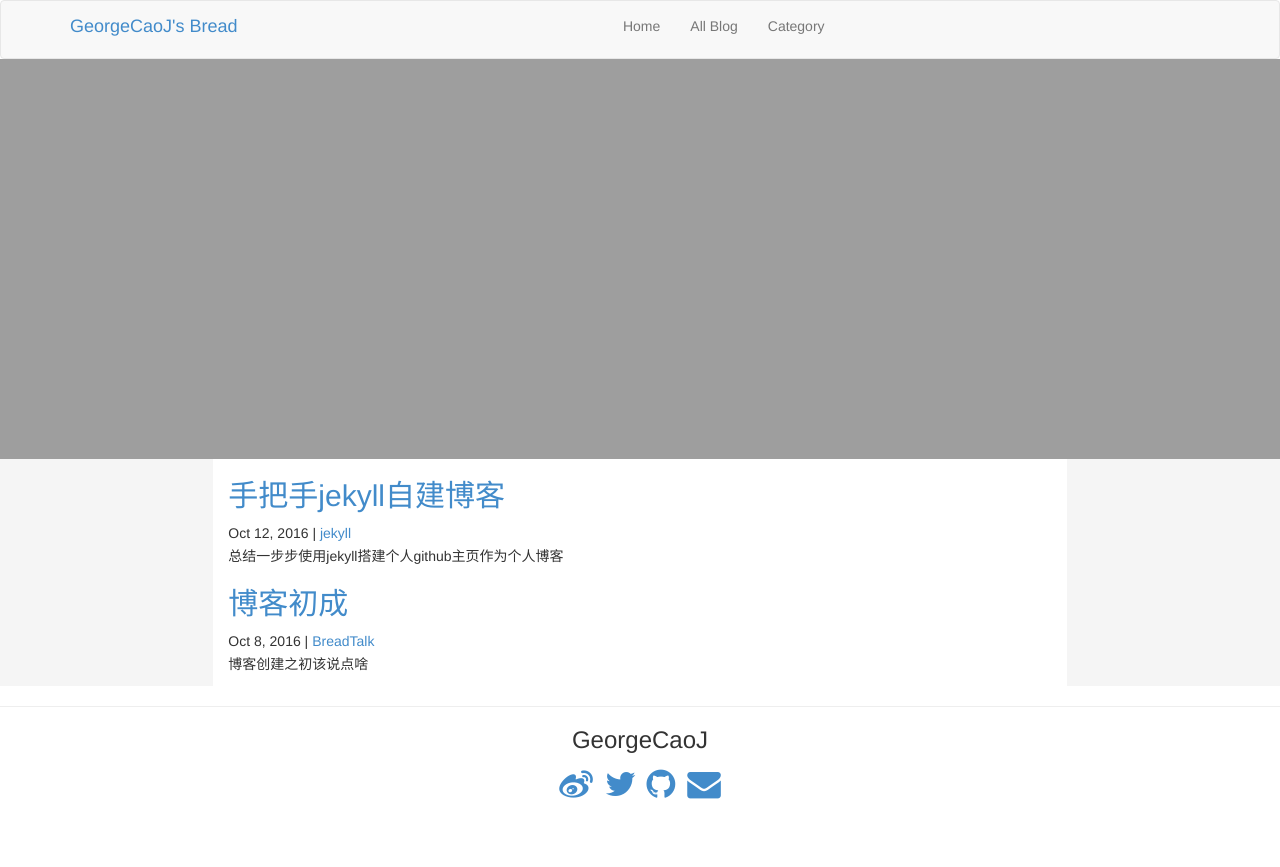
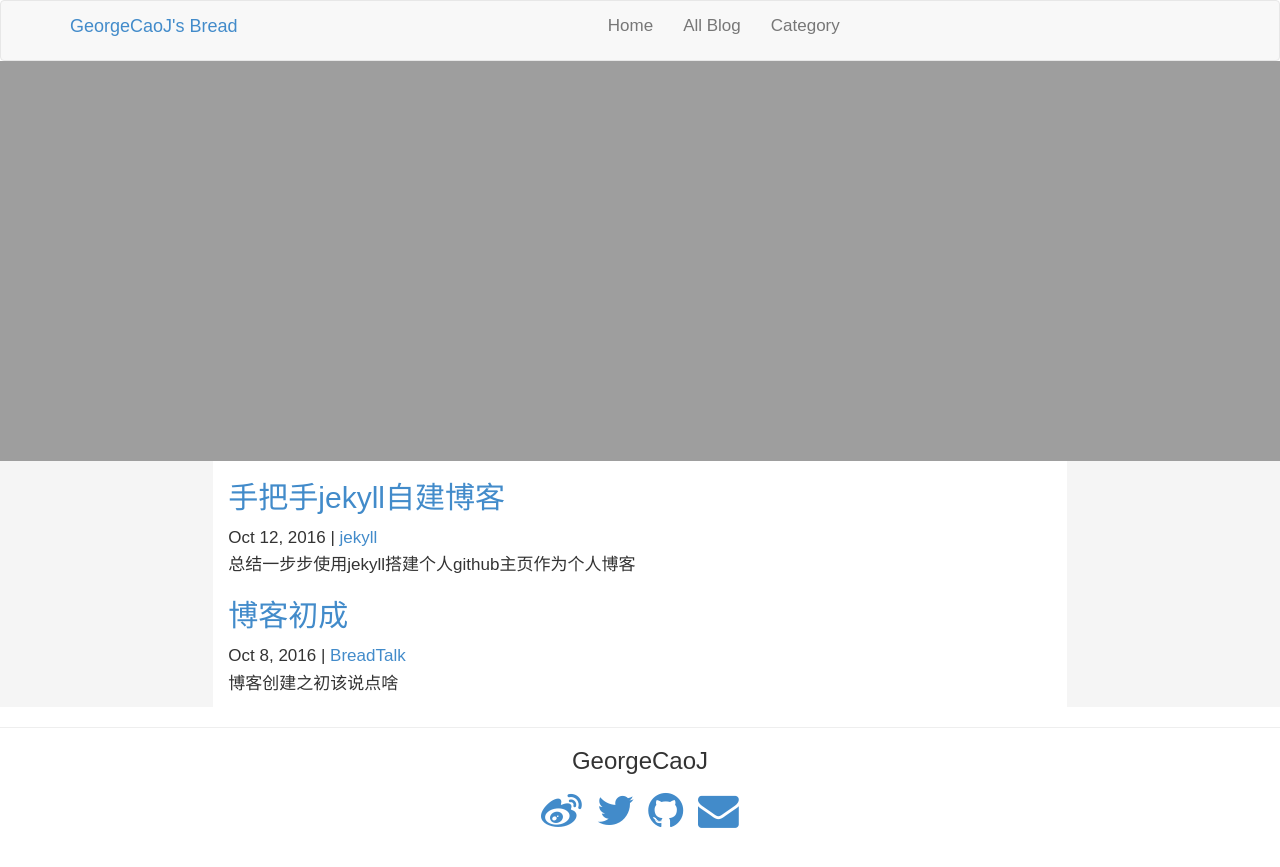
Before and after one commit to GeorgeCaoJ/blog, a Jekyll site: the page built from index.html, in a window 1280 px wide. Shown: the top 867 px of the page. Built offline with Jekyll 4.4.1, drawn with Linux system fonts in a browser that asks for light colours; Markdown is read by kramdown in place of the engine named in the settings.

Commit message:
change font-family and font-size

```diff
--- a/css/common.css
+++ b/css/common.css
@@ -20,6 +20,7 @@
 
 body {
   line-height: 1.628571;
+  font-size: 17px;
 }
 
 .backgroundIMG{
@@ -68,11 +69,5 @@
 }
 
 body,button, input, select, textarea,h1 ,h2, h3, h4, h5, h6, p {
-<<<<<<< HEAD
     font-family: "Arial","Microsoft YaHei","黑体","宋体",sans-serif;
-
-
-=======
-    font-family: Georgia, "Times New Roman", "Microsoft YaHei", "微软雅黑", STXihei, "华文细黑", serif;
->>>>>>> c4bec82c655ad9a5022a5c5541cd6f20ce8c4953
 }
```
